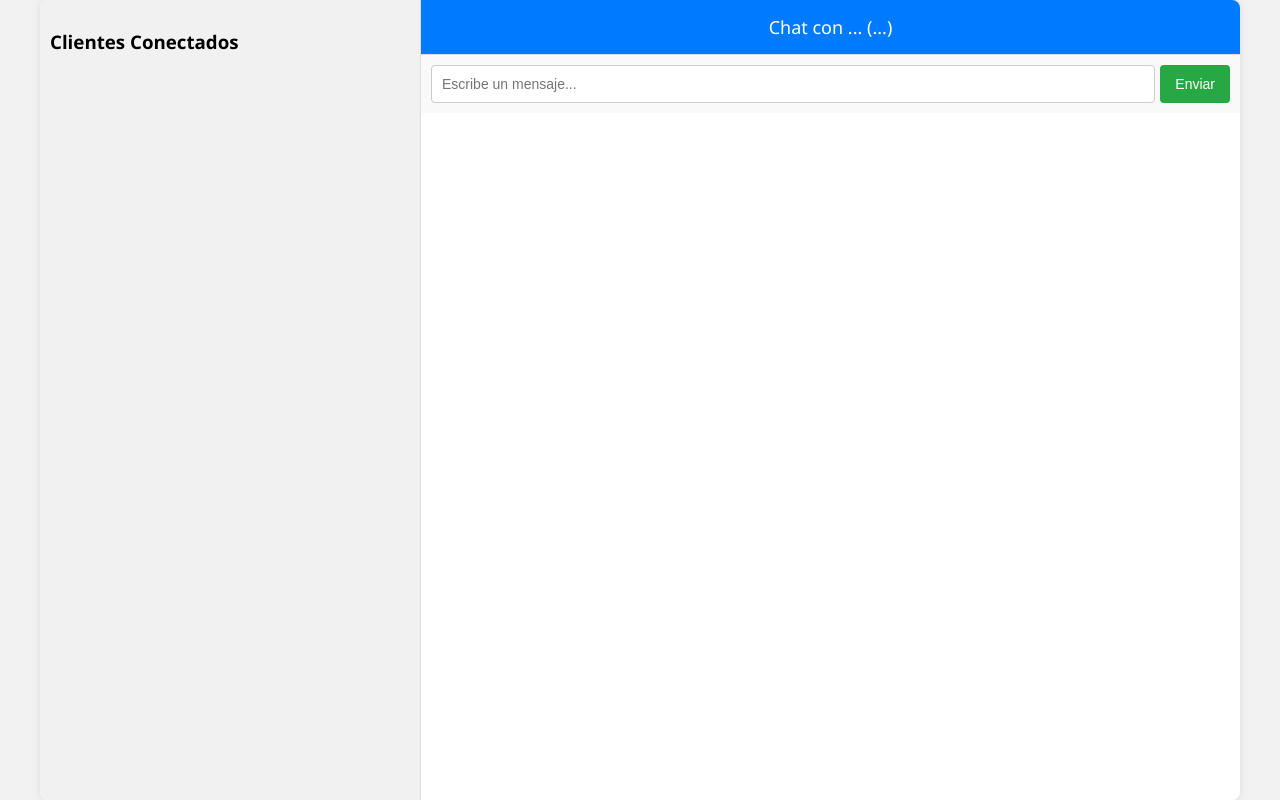
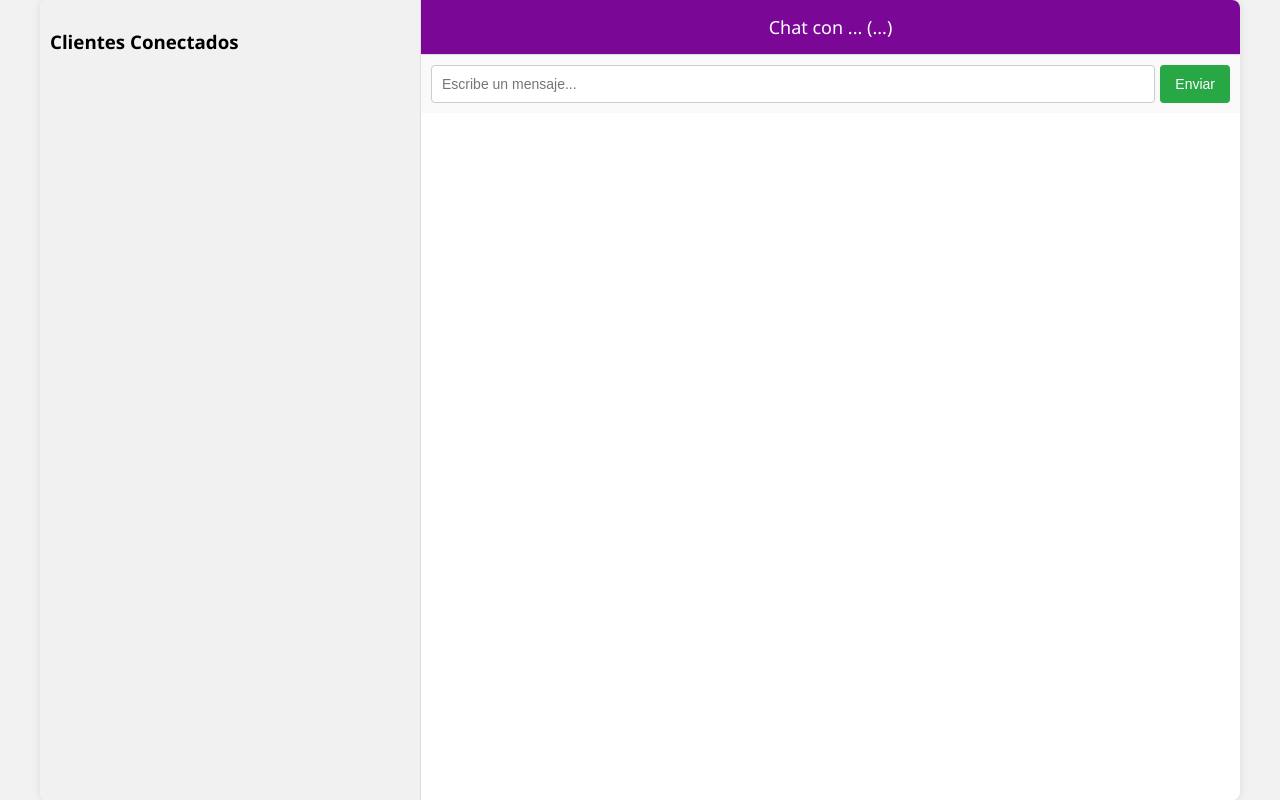
Before and after one commit to Serpens55/ChatbotPrueba2, a Flask app: page /admin in a window 1280 px wide. Run offline with Flask 3, Linux system fonts and the light colour scheme; some libraries are stand-ins or nearby versions.

Commit message:
nuevo css

```diff
--- a/static/CSS/style.css
+++ b/static/CSS/style.css
@@ -60,7 +60,7 @@ body {
 }
 
 .chat-header {
-    background: #007bff;
+    background: #7a0796;
     color: white;
     padding: 15px;
     text-align: center;
@@ -119,7 +119,7 @@ body {
 }
 
 .chat-container .chat-header {
-    background: #007bff;
+    background: #18396a;
     color: white;
     padding: 15px;
     text-align: center;
```
